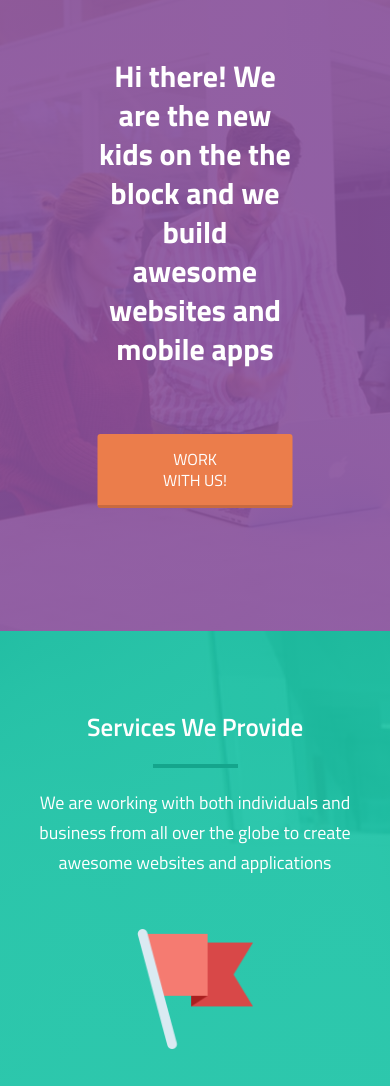
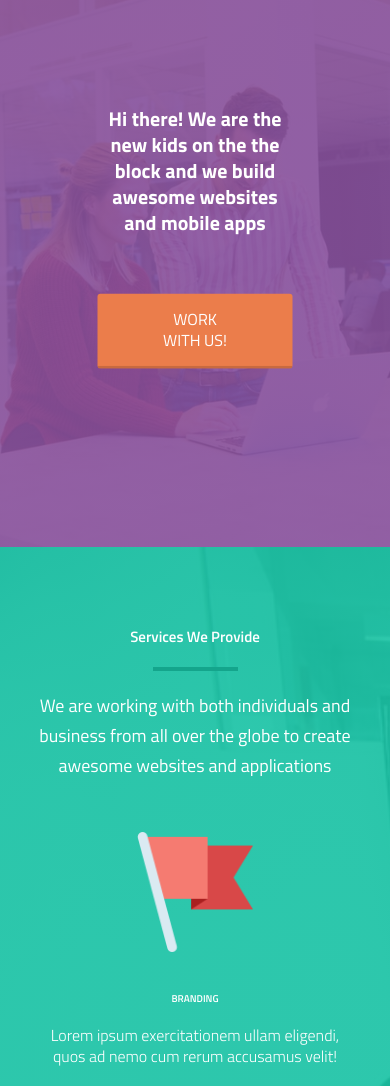
Before and after one commit to ummesalmaali/Simple-Portfolio-website, a plain HTML site: page index.html in a window 390 px wide. Shown: the part 86-1172 px from the top of the page. Drawn offline with nearby package versions, Linux system fonts and the light colour scheme.

Commit message:
Mobile-responsive done

```diff
--- a/resources/css/responsive.css
+++ b/resources/css/responsive.css
@@ -1,4 +1,12 @@
+@media only screen and (max-width:1200px){
+    header{
+        height: 65vh;
+    }
+}
 @media only screen and (max-width:1024px){
+    header{
+        height: 55vh;
+    }
     .row{
         margin: 0 15px;
     }
@@ -34,22 +42,11 @@
         font-size: 62.5%;
     }
 }
-@media only screen and (max-width:480px){
-    .little-description{
-        width: 100%;
-        margin-left: 0;
+
+@media only screen and (max-width:768px){
+    header{
+        height: 45vh;
     }
-    h1{
-        font-size: 3.5rem;
-    }
-    h2{
-        font-size: 3rem;
-    }
-    h3{
-        font-size: 2rem;
-    }
-}
-@media only screen and (max-width:768px){
     .span_1_of_4{
         width: 100%;
     }
@@ -66,3 +63,25 @@
         font-size: 2rem;
     }
 }
+@media only screen and (max-width:480px){
+    header{
+        height: 75vh;
+    }
+    .little-description{
+        width: 100%;
+        margin-left: 0;
+    }
+    h1{
+        font-size: 2rem;
+    }
+    h2{
+        font-size: 1.5rem;
+    }
+    h3{
+        font-size: 1rem;
+    }
+}
+.testimonial-section .col:nth-child(3),
+.testimonial-section .col:nth-child(4){
+margin-top: 4rem;
+}
--- a/resources/css/style.css
+++ b/resources/css/style.css
@@ -9,6 +9,7 @@
 html{
     font-size: 62.5%;
     scroll-behavior: smooth;
+    height: 85vh;
 }
 body {
     font-family: 'Titillium Web', sans-serif;
@@ -25,6 +26,9 @@ ul li {
 h1{
     font-size: 4.2rem;
     color: #fff;
+}
+:focus{
+    outline: 0;
 }
 
 .clearfix::after{
@@ -171,8 +175,12 @@ header{
     left: 0;
     width: 100%;
     background: rgba(135, 80, 156, 0.9);
-    padding-bottom: 3.3rem;
+    padding: 2rem 0;
     z-index: 9999;
+
+}
+.m-0{
+    margin: 0 !important;
 }
 .hero-text-box{
     position: absolute;
--- a/resources/js/main.js
+++ b/resources/js/main.js
@@ -3,8 +3,10 @@ $(document).ready(function () {
     $(".js--services-section").waypoint(function (direction) {
         if (direction == "down") {
             $("nav").addClass("sticky");
+            $(".main-nav").addClass("m-0");
         } else {
             $("nav").removeClass("sticky");
+            $(".main-nav").removeClass("m-0");
         }
     });
 
```
Also changed, not shown: index.html (+10 -5 lines).
